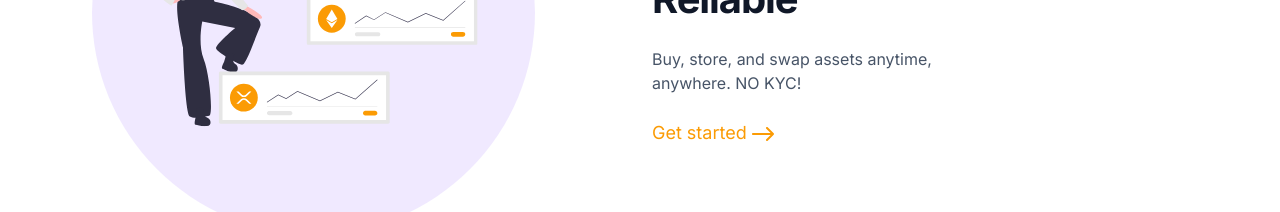
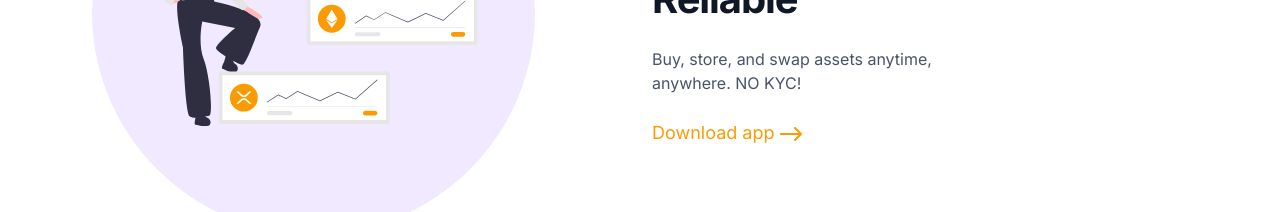
Before and after one commit to sunshine-web-coder/Blithe-Ecosystem, a React (Vite) app: page / in a window 1280 px wide. Shown: the part 1040-1252 px from the top of the page. Built offline with nearby package versions, Linux system fonts and the light colour scheme.

Commit message:
latest commit

```diff
--- a/src/sections/Features/index.jsx
+++ b/src/sections/Features/index.jsx
@@ -15,7 +15,7 @@ const Features = () => {
                 body: "Buy, store, and swap assets anytime, anywhere. NO KYC!",
             },
             button: {
-                name: "Get started",
+                name: "Download app",
                 icon: <svg width="22" height="14" viewBox="0 0 22 14" fill="none" xmlns="http://www.w3.org/2000/svg"><path d="M14.2931 1.70711C13.9026 1.31658 13.9026 0.683417 14.2931 0.292893C14.6837 -0.0976311 15.3168 -0.0976311 15.7074 0.292893L21.7073 6.29289C22.0979 6.68342 22.0979 7.31658 21.7073 7.70711L15.7074 13.7071C15.3168 14.0976 14.6837 14.0976 14.2931 13.7071C13.9026 13.3166 13.9026 12.6834 14.2931 12.2929L18.586 7.99998H1.01103C0.452653 7.99998 0 7.55227 0 6.99998C0 6.4477 0.452653 5.99998 1.01103 5.99998H18.586L14.2931 1.70711Z" fill="#FB9B04"/></svg>,
                 url: "/slug"
             }
```
